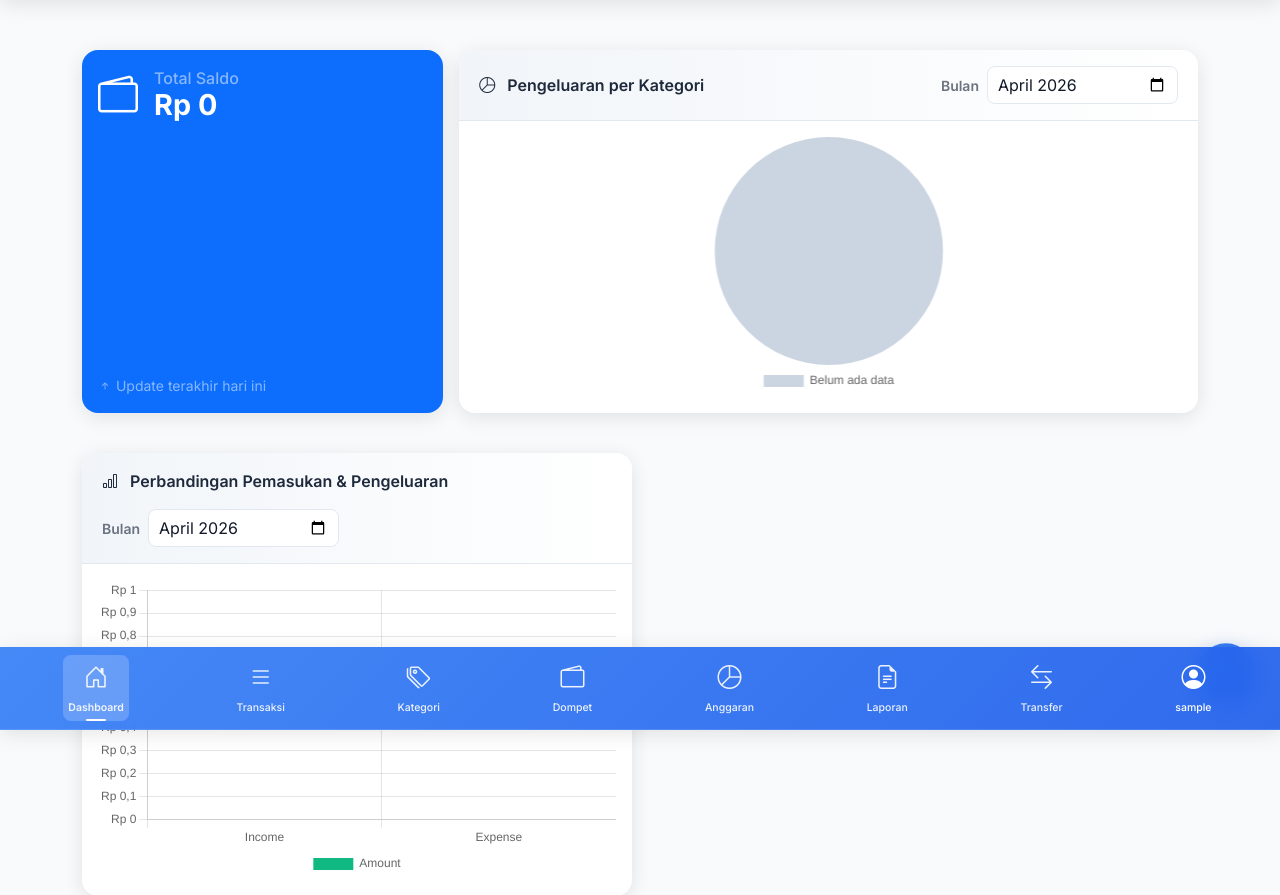
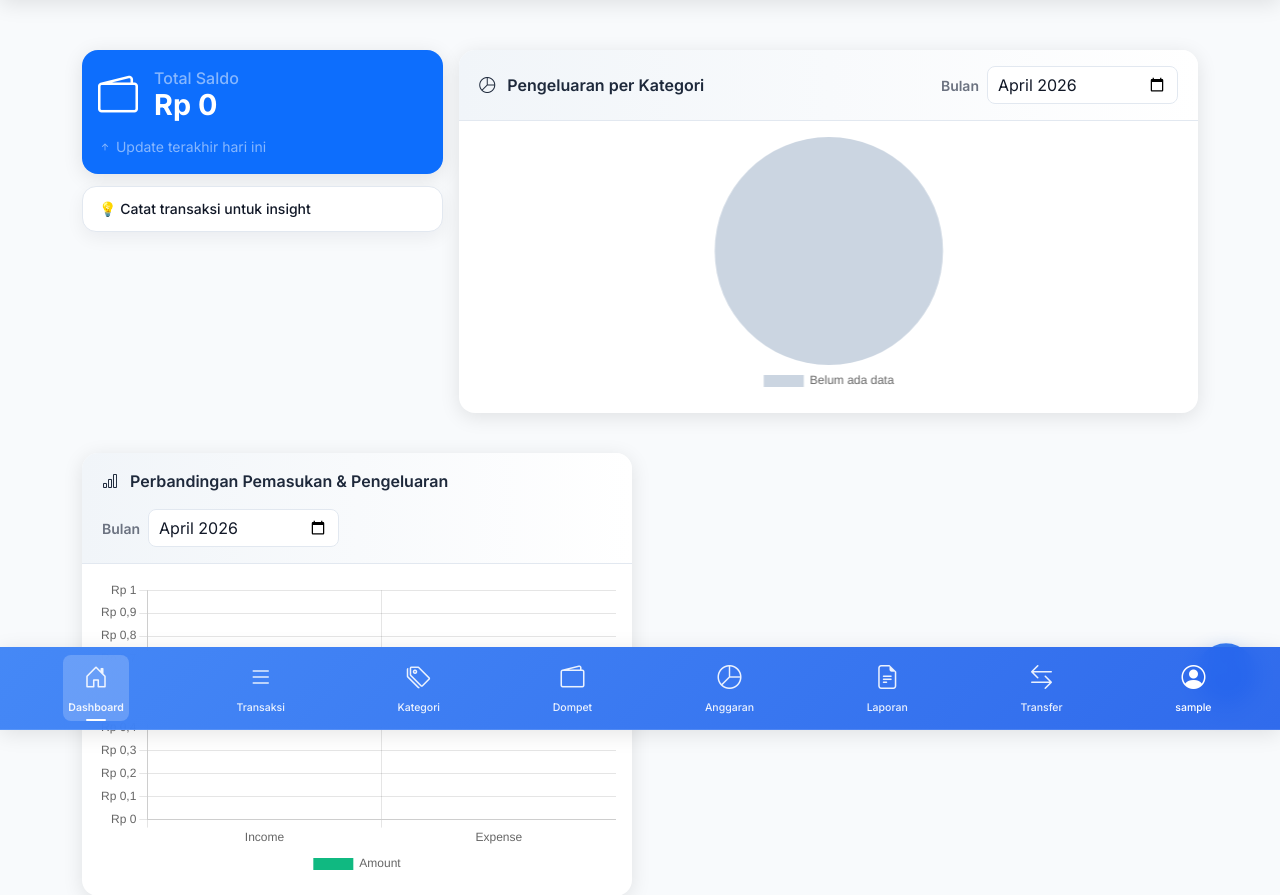
Before and after one commit to dnear/finance-app, a Flask app: page / in a window 1280 px wide. Shown: the part 70-965 px from the top of the page. Run offline with Flask 3, Linux system fonts and the light colour scheme; the visitor is signed in with stand-in values (Sample User, id 1); data that the repository does not hold is empty.

Commit message:
tambah insight

```diff
--- a/app.py
+++ b/app.py
@@ -296,6 +296,37 @@ def dashboard():
 
     dashboard_data = get_dashboard_data(current_user.id, selected_month, trend_year)
 
+    total_income = float(dashboard_data.get('chart_income') or 0)
+    total_expense = float(dashboard_data.get('chart_expense') or 0)
+    recent_transactions = dashboard_data.get('recent_transactions') or []
+    category_labels = dashboard_data.get('chart_category_labels') or []
+    category_values = dashboard_data.get('chart_category_values') or []
+
+    smart_insight = "Catat transaksi untuk insight"
+    if recent_transactions or total_income > 0 or total_expense > 0:
+        smart_insight = "Saldo masih stabil"
+
+        top_expense_category = None
+        if category_values:
+            top_index = max(range(len(category_values)), key=lambda idx: float(category_values[idx] or 0))
+            if float(category_values[top_index] or 0) > 0:
+                top_expense_category = category_labels[top_index]
+
+        transfer_total = sum(
+            float(value or 0)
+            for label, value in zip(category_labels, category_values)
+            if 'transfer' in str(label or '').lower()
+        )
+
+        if total_expense > total_income:
+            smart_insight = "Pengeluaran melebihi pemasukan"
+        elif top_expense_category == "Belanja":
+            smart_insight = "Belanja mendominasi pengeluaran"
+        elif transfer_total > 0:
+            smart_insight = "Transfer cukup sering bulan ini"
+        elif len(recent_transactions) >= 5 and total_expense > (total_income * 0.7):
+            smart_insight = "Pengeluaran harian cukup tinggi"
+
     return render_template('index.html',
                            total_balance=dashboard_data['total_balance'],
                            income=dashboard_data['chart_income'],
@@ -307,7 +338,8 @@ def dashboard():
                            trend_year=dashboard_data['trend_year'],
                            trend_labels=dashboard_data['trend_labels'],
                            trend_income=dashboard_data['trend_income_data'],
-                           trend_expense=dashboard_data['trend_expense_data'])
+                           trend_expense=dashboard_data['trend_expense_data'],
+                           smart_insight=smart_insight)
 
 @app.route('/categories')
 @login_required
--- a/templates/index.html
+++ b/templates/index.html
@@ -61,10 +61,10 @@
     </div>
 </div>
 
-<div id="dashboard-content" style="display:none;">
+<div id="dashboard-content" class="dashboard-container" style="display:none;">
 <div class="row g-3">
     <div class="col-12 col-md-4">
-        <div class="card bg-primary text-white h-100">
+        <div class="card bg-primary text-white balance-card">
             <div class="card-body d-flex flex-column">
                 <div class="d-flex align-items-center mb-2">
                     <i class="bi bi-wallet2 fs-1 me-3"></i>
@@ -78,9 +78,12 @@
                 </div>
             </div>
         </div>
+        <div class="smart-insight-card" role="status" aria-live="polite">
+            💡 {{ smart_insight|default('Catat transaksi untuk insight') }}
+        </div>
     </div>
     <div class="col-12 col-md-8">
-        <div class="card h-100">
+        <div class="card chart-container h-100">
             <div class="card-header bg-transparent">
                 <div class="header-row">
                     <div>
@@ -95,7 +98,7 @@
             </div>
             <div class="card-body">
                 <div class="chart-wrapper">
-                    <canvas id="categoryChart"></canvas>
+                    <canvas id="categoryChart" class="category-chart"></canvas>
                 </div>
             </div>
         </div>
@@ -257,6 +260,37 @@
     min-height: 300px;
   }
 
+  .dashboard-container {
+    display: flex;
+    flex-direction: column;
+  }
+
+  .balance-card {
+    margin-bottom: 12px;
+  }
+
+  .smart-insight-card {
+    margin-top: 10px;
+    margin-bottom: 20px;
+    padding: 12px 16px;
+    border-radius: 14px;
+    background: var(--card-bg);
+    color: var(--text-main);
+    border: 1px solid var(--border-color);
+    font-size: 14px;
+    font-weight: 500;
+    line-height: 1.45;
+    box-shadow: 0 6px 18px rgba(15, 23, 42, 0.06);
+    position: relative;
+    z-index: 2;
+  }
+
+  .chart-container,
+  .category-chart {
+    position: relative;
+    z-index: 1;
+  }
+
   @media (max-width: 576px) {
     .header-row {
       align-items: flex-start;
@@ -284,6 +318,12 @@
 
     .chart-wrapper-lg {
       min-height: 260px;
+    }
+
+    .smart-insight-card {
+      margin-bottom: 14px;
+      padding: 10px 12px;
+      font-size: 13px;
     }
   }
 </style>
```
